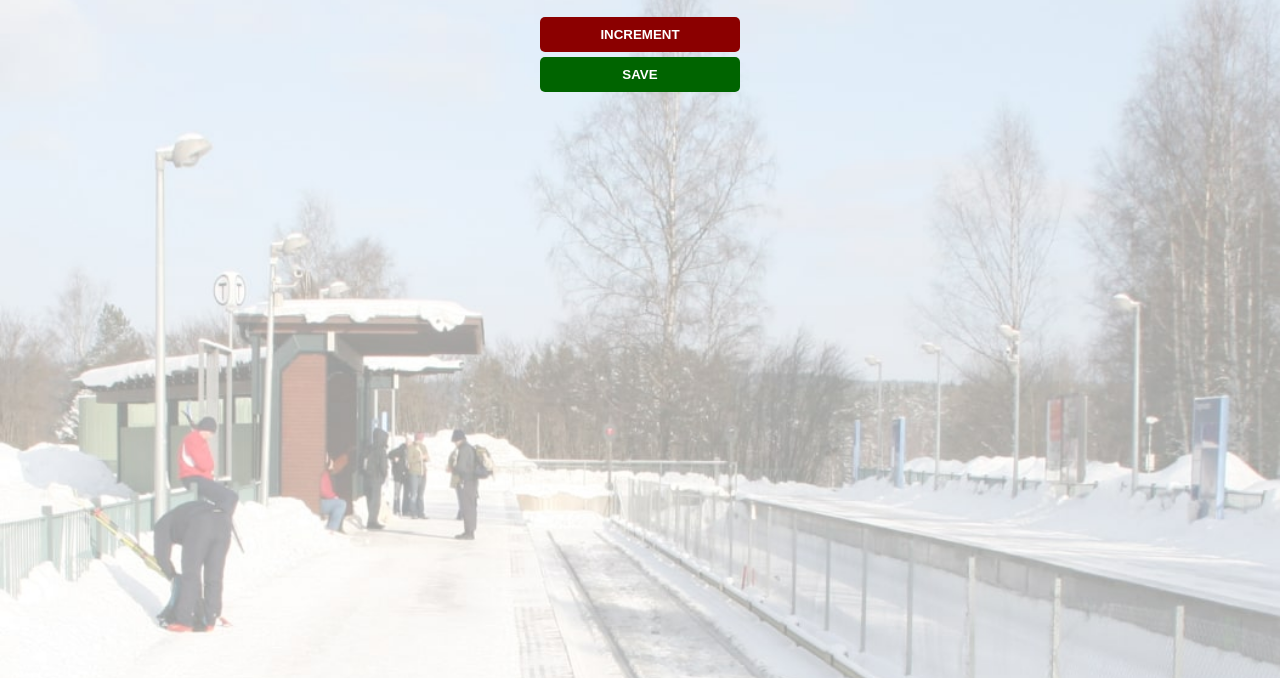
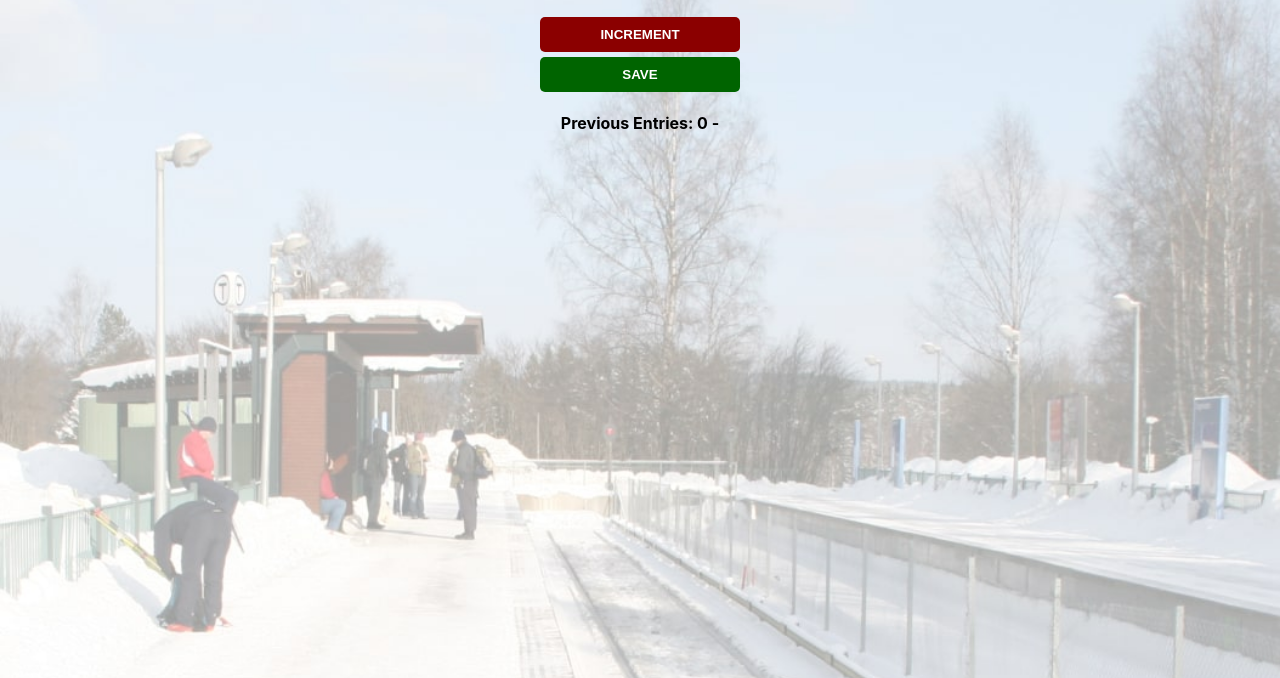
Before and after one commit to Munzir32/myFirstScrimbaClass, a plain HTML site: page index.html in a window 1280 px wide. Both pictures are taken after a click on the button "SAVE". Shown: the part 122-800 px from the top of the page. Drawn offline with Linux system fonts and the light colour scheme.

Commit message:
second commit

```diff
--- a/index.html
+++ b/index.html
@@ -7,6 +7,7 @@
         <h2 id="count-el">0</h2>
         <button id="increment-btn" onclick="increment()">INCREMENT</button>
        <div> <button id="save-btn" onclick="save()">SAVE</button></div>
+       <p id="save-el"> Previous Entries: </p>
         <script src="index.js"></script>
     </body>
 </html>
--- a/index.js
+++ b/index.js
@@ -2,6 +2,8 @@ document.getElementById("count-el").innerText = 0
 
 
 let countEl = document.getElementById("count-el");
+
+let saveEl = document.getElementById("save-el")
 
 let count = 0;
 function increment() {
@@ -9,10 +11,15 @@ function increment() {
     count = count + 1 ;
     countEl.innerText = count
 
+
 }
 
 function save() {
+    let countStr = count + " - "
+
+    saveEl.textContent += countStr
     console.log(count)
-
+    countEl.textContent = 0
+    count= 0
 
 }
```
